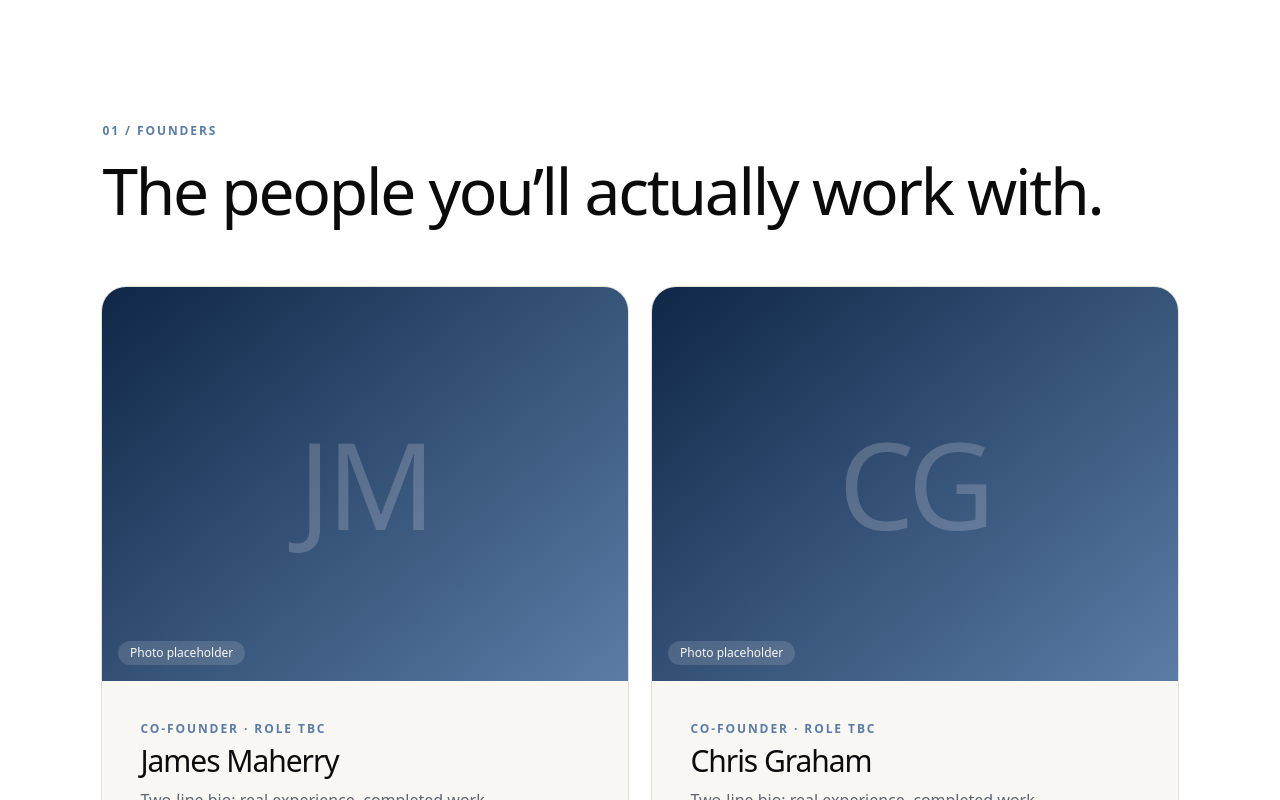
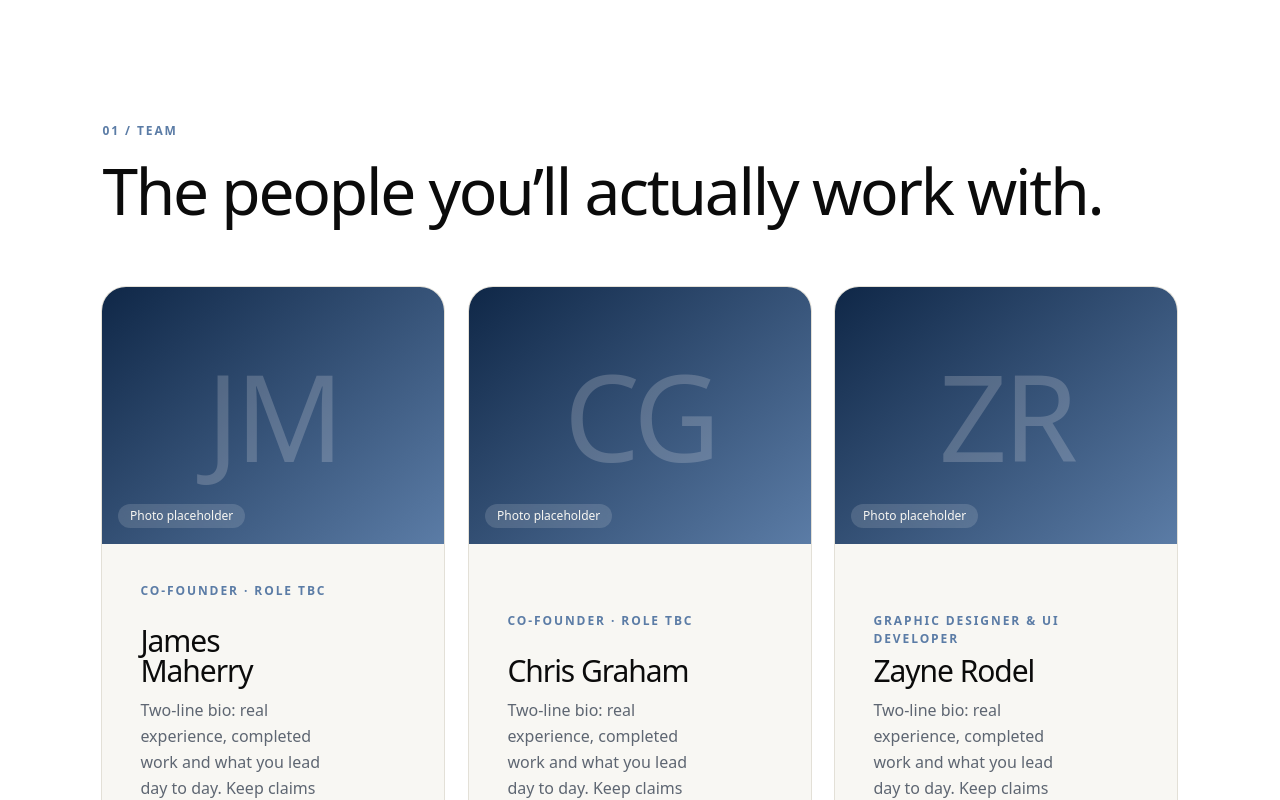
Before and after one commit to BIGchrxs/nimbrial-website, a Next.js app: page /about in a window 1280 px wide. Shown: the part 920-1720 px from the top of the page. Built offline with nearby package versions, Linux system fonts and the light colour scheme.

Commit message:
feat(about): add Zayne Rodel to the team section

```diff
--- a/src/app/about/page.tsx
+++ b/src/app/about/page.tsx
@@ -17,9 +17,10 @@ export const metadata: Metadata = {
   description: "A small Cape Town studio that builds the systems behind growing businesses.",
 };
 
-const founders = [
-  { name: "James Maherry", initials: "JM" },
-  { name: "Chris Graham", initials: "CG" },
+const team = [
+  { name: "James Maherry", initials: "JM", role: "Co-founder · role TBC" },
+  { name: "Chris Graham", initials: "CG", role: "Co-founder · role TBC" },
+  { name: "Zayne Rodel", initials: "ZR", role: "Graphic designer & UI developer" },
 ];
 
 const principles = [
@@ -53,18 +54,18 @@ export default function AboutPage() {
       <section data-nav="light" className="bg-ivory px-page-x pb-section-y">
         <ScrollFillText
           className="display max-w-[1150px] text-[clamp(28px,3.6vw,54px)] leading-[1.15] text-navy"
-          text="We are two computer-science graduates in Cape Town who would rather understand how your team actually works than sell you another disconnected tool. We scope honestly, build carefully and stay to keep it improving."
+          text="We are developers and a designer in Cape Town who would rather understand how your business actually works than sell you another disconnected tool. We scope honestly, build carefully and stay to keep it improving."
         />
       </section>
 
-      {/* Founders */}
+      {/* Team */}
       <section data-nav="light" className="bg-surface px-page-x py-section-y">
-        <p className="eyebrow mb-5 text-steel">01 / Founders</p>
+        <p className="eyebrow mb-5 text-steel">01 / Team</p>
         <SplitHeading className="display mb-stack-xl text-[clamp(38px,5vw,72px)]">The people you’ll actually work with.</SplitHeading>
-        <Reveal stagger className="grid gap-6 md:grid-cols-2">
-          {founders.map((f) => (
-            <TiltCard key={f.name}>
-              <article className="overflow-hidden rounded-card bg-ivory ring-1 ring-line">
+        <Reveal stagger className="grid gap-6 md:grid-cols-2 lg:grid-cols-3">
+          {team.map((f) => (
+            <TiltCard key={f.name} className="h-full">
+              <article className="flex h-full flex-col overflow-hidden rounded-card bg-ivory ring-1 ring-line">
                 {/* Photo placeholder — replace with a real portrait */}
                 <div className="relative grid aspect-[4/3] place-items-center overflow-hidden bg-[linear-gradient(140deg,#0f2747_0%,#5b7ca6_100%)]">
                   <span className="display text-[120px] text-ivory/20">{f.initials}</span>
@@ -72,9 +73,9 @@ export default function AboutPage() {
                     Photo placeholder
                   </span>
                 </div>
-                <div className="flex items-end justify-between gap-6 p-card-pad">
+                <div className="flex flex-1 items-end justify-between gap-6 p-card-pad">
                   <div>
-                    <p className="eyebrow text-steel">Co-founder · role TBC</p>
+                    <p className="eyebrow text-steel lg:min-h-[3em]">{f.role}</p>
                     <h3 className="display mt-2 text-3xl">{f.name}</h3>
                     <p className="mt-3 max-w-[420px] leading-relaxed text-muted">
                       Two-line bio: real experience, completed work and what you lead day to day. Keep claims tied to
--- a/src/components/Interactive.tsx
+++ b/src/components/Interactive.tsx
@@ -66,7 +66,7 @@ export function TiltCard({ children, className = "" }: { children: React.ReactNo
     };
   }, []);
   return (
-    <div className="[perspective:1200px]">
+    <div className="h-full [perspective:1200px]">
       <div ref={ref} className={`will-change-transform [transform-style:preserve-3d] ${className}`}>
         {children}
       </div>
```
